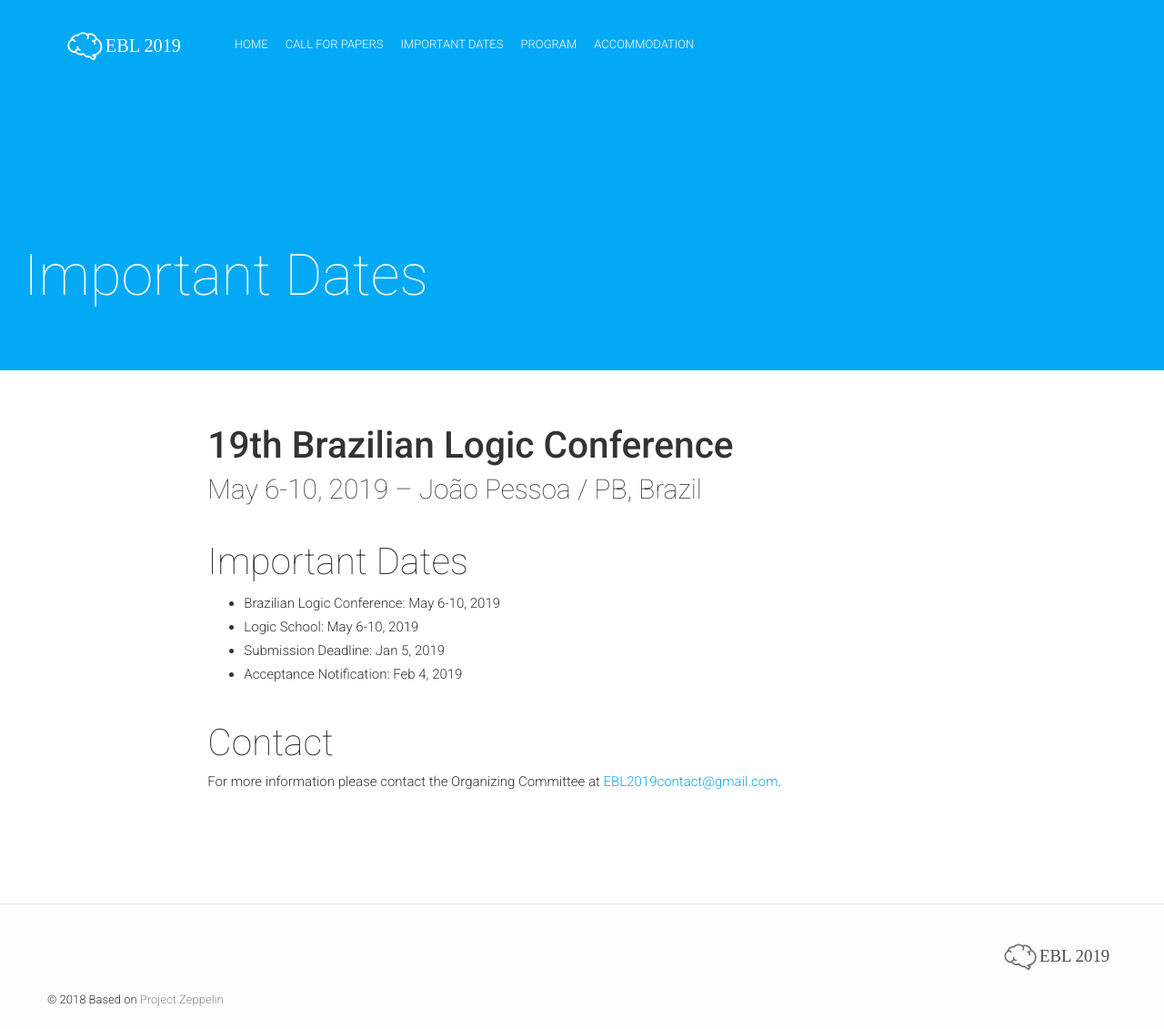
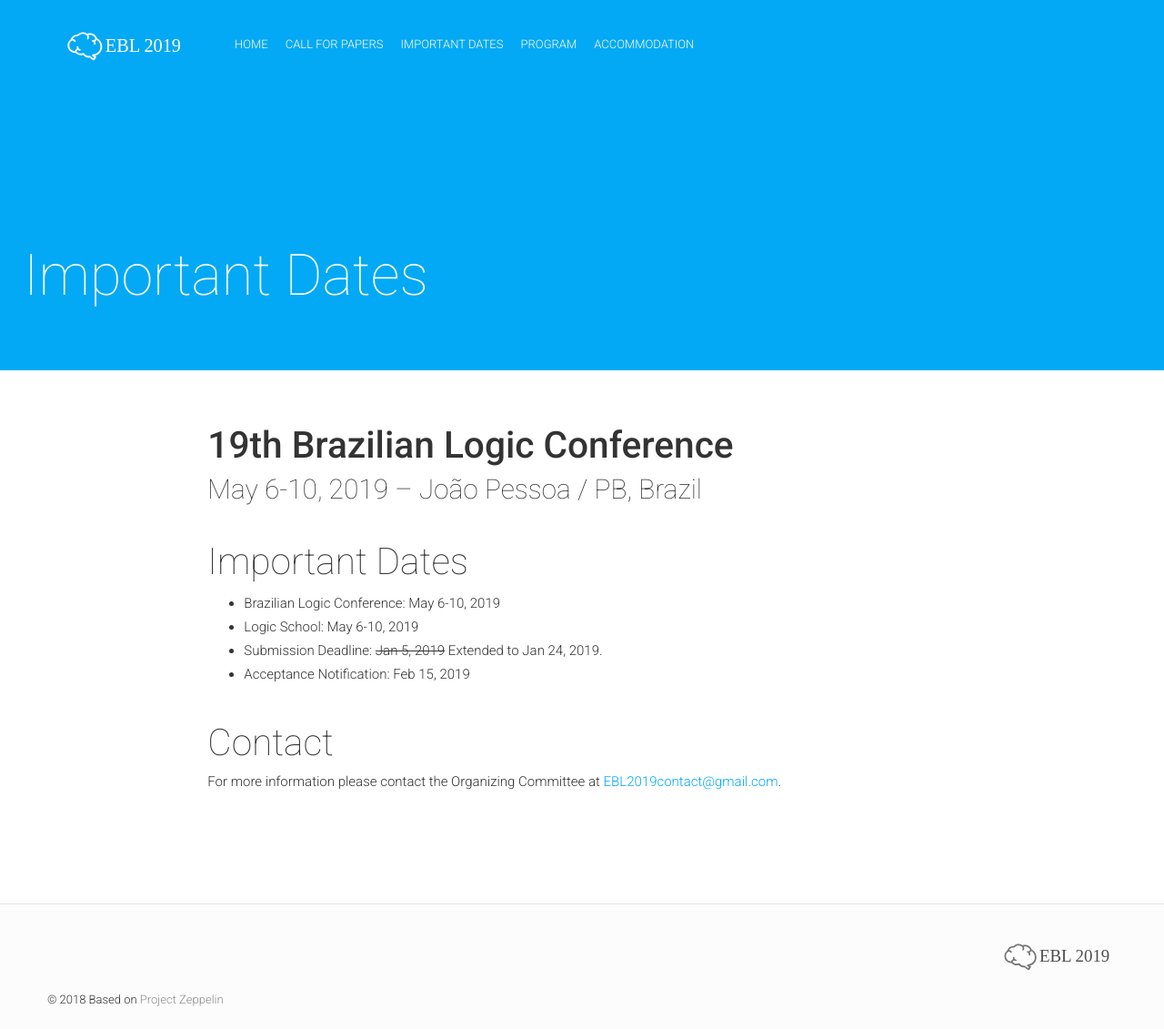
Before and after one commit to brunobruck/ebl, a Jekyll site: the page built from _posts/2018-09-25-important-dates.markdown, in a window 1280 px wide and 1131 px high. Shown: the whole window at 91% size. Built offline with Jekyll 4.4.1, drawn with Linux system fonts in a browser that asks for light colours; nearby versions of some CDN libraries; comment, search, counter and statistics services are not loaded.

Commit message:
deadline extention

```diff
--- a/_posts/2018-09-25-call-for-papers.markdown
+++ b/_posts/2018-09-25-call-for-papers.markdown
@@ -54,8 +54,8 @@ The EBL 2019 also aims to be a forum for presenting and discussing work in progr
 
 - Brazilian Logic Conference: May 6-10, 2019
 - Logic School: May 6-10, 2019
-- Submission Deadline: <strike>Jan 5, 2019</strike> Extended to Jan 24, 2019.
-- Acceptance Notification: Feb 4, 2019
+- Submission Deadline: <strike>Jan 5, 2019</strike> Extended to Jan 24, 2019
+- Acceptance Notification: Feb 15, 2019
 
 #### Keynote speakers (confirmed)
 
--- a/_posts/2018-09-25-important-dates.markdown
+++ b/_posts/2018-09-25-important-dates.markdown
@@ -11,8 +11,8 @@ isStaticPost: false
 
 - Brazilian Logic Conference: May 6-10, 2019
 - Logic School: May 6-10, 2019
-- Submission Deadline: Jan 5, 2019
-- Acceptance Notification: Feb 4, 2019
+- Submission Deadline: <strike>Jan 5, 2019</strike> Extended to Jan 24, 2019.
+- Acceptance Notification: Feb 15, 2019
 
 #### Contact
 
```
